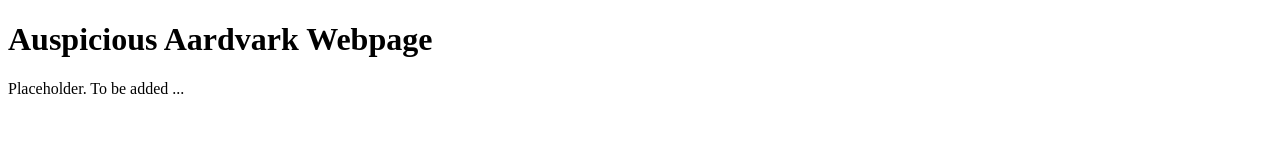
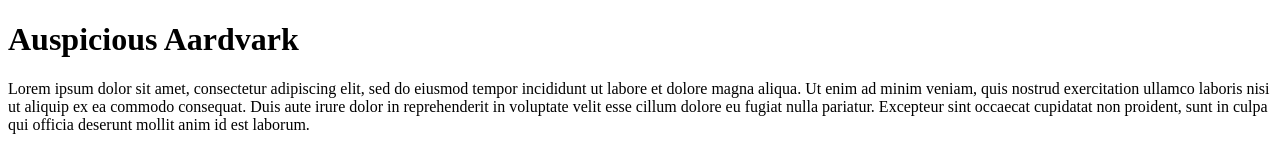
Before and after one commit to auspicious-aardvark/auspicious-aardvark.github.io, a plain HTML site: page index.html in a window 1280 px wide. Drawn offline with Linux system fonts and the light colour scheme.

```diff
--- a/index.html
+++ b/index.html
@@ -5,8 +5,8 @@
 </head>
 <body>
 
-<h1>Auspicious Aardvark Webpage </h1>
-<p>Placeholder. To be added ... </p>
+<h1>Auspicious Aardvark </h1>
+<p>Lorem ipsum dolor sit amet, consectetur adipiscing elit, sed do eiusmod tempor incididunt ut labore et dolore magna aliqua. Ut enim ad minim veniam, quis nostrud exercitation ullamco laboris nisi ut aliquip ex ea commodo consequat. Duis aute irure dolor in reprehenderit in voluptate velit esse cillum dolore eu fugiat nulla pariatur. Excepteur sint occaecat cupidatat non proident, sunt in culpa qui officia deserunt mollit anim id est laborum.</p>
 
 </body>
 </html>
```
